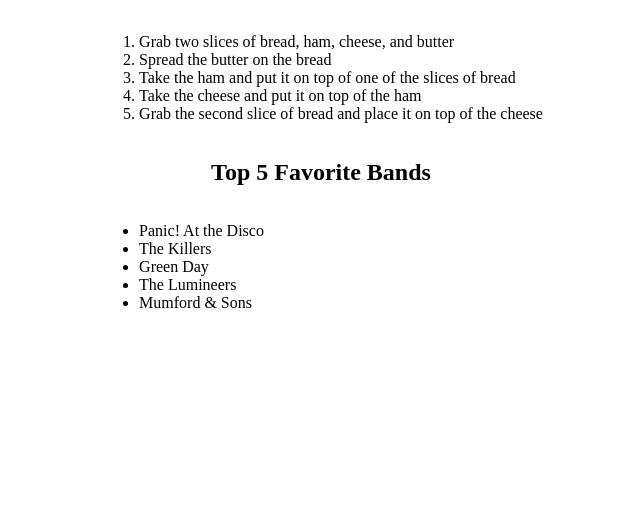
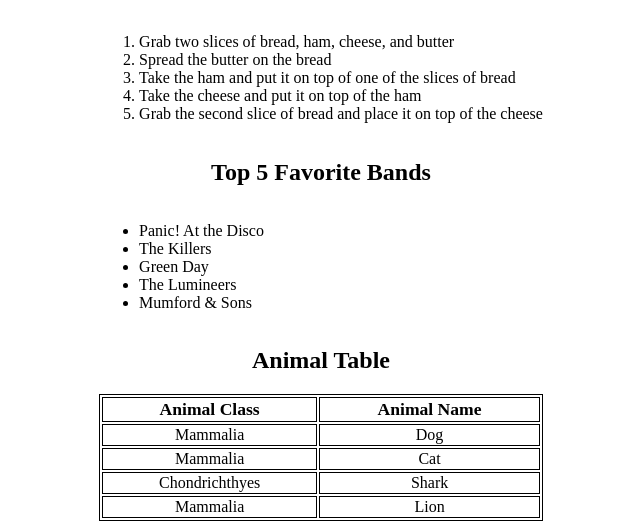
Before and after one commit to luccaloopz/coding-drills, a plain HTML site: page 04-basic-html-page/index.html in a window 1280 px wide. Shown: the part 603-1124 px from the top of the page, without its empty margins (319-959 px from the left). Before the commit the page ends 931 px from the top, so only its background shows below. Drawn offline with Linux system fonts and the light colour scheme.

Commit message:
finished the animal table

```diff
--- a/04-basic-html-page/index.html
+++ b/04-basic-html-page/index.html
@@ -40,6 +40,30 @@
                     <li>Mumford & Sons</li>
                 </ul>
 
+                <h2>Animal Table</h2>
+                <table>
+                    <tr>
+                        <td class="bold">Animal Class</td>
+                        <td class="bold">Animal Name</td>
+                    </tr>
+                    <tr>
+                        <td>Mammalia</td>
+                        <td>Dog</td>
+                    </tr>
+                    <tr>
+                        <td>Mammalia</td>
+                        <td>Cat</td>
+                    </tr>
+                    <tr>
+                        <td>Chondrichthyes</td>
+                        <td>Shark</td>
+                    </tr>
+                    <tr>
+                        <td>Mammalia</td>
+                        <td>Lion</td>
+                    </tr>
+                </table>
+
             </section>
         </main>
     </body>
--- a/04-basic-html-page/style.css
+++ b/04-basic-html-page/style.css
@@ -63,6 +63,26 @@ li {
     text-align: left;
 }
 
+table tr td {
+    border: 1px solid black;
+}
+
+table {
+    border-top: 1px solid black;
+    border-bottom: 1px solid black;
+    border-left: 1px solid black;
+    border-right: 1px solid black;
+}
+
+td {
+    text-align: center;
+}
+
+.bold {
+    font-weight: bold;
+    font-size: 110%;
+}
+
 @media screen and (max-width: 768px) {
     body {
         background-color: aqua;
```
